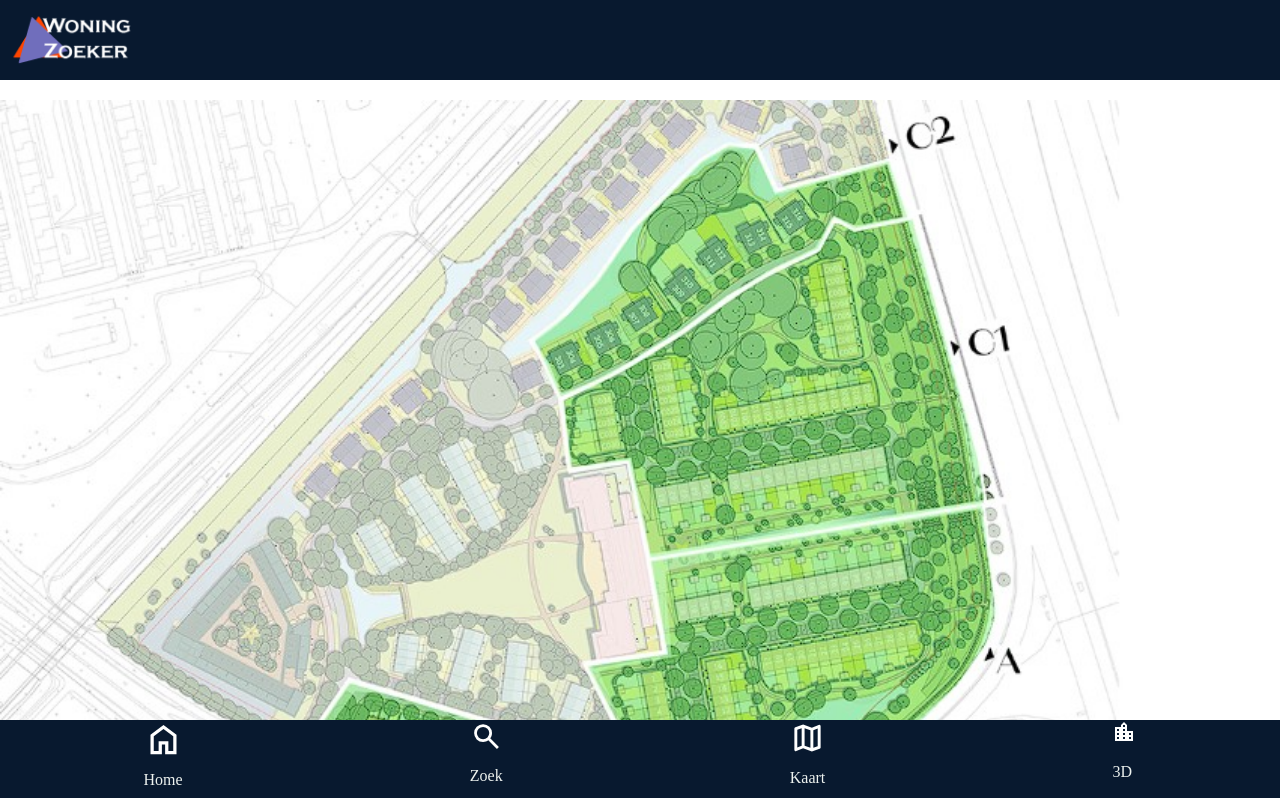
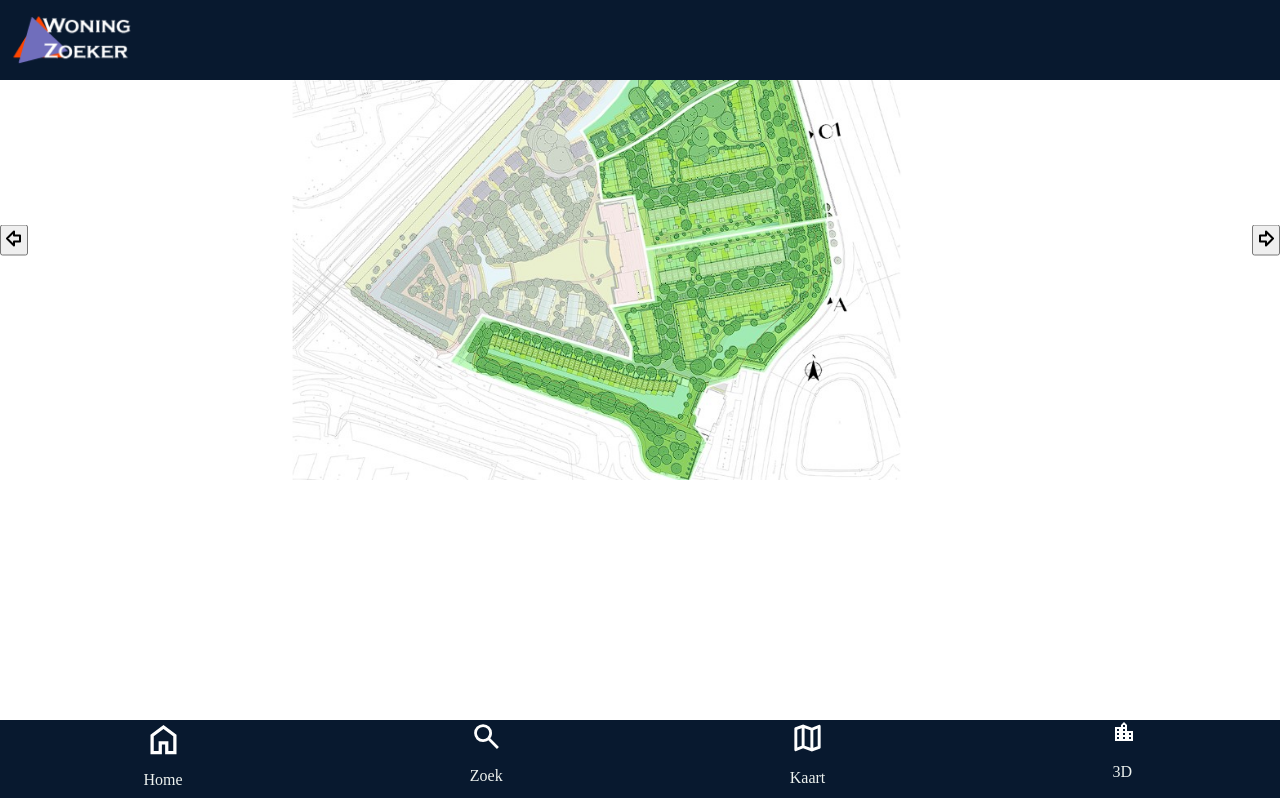
Before and after one commit to tomlommerse/woningzoeker, a React (Create React App) app: page / in a window 1280 px wide. Shown: the top 798 px of the page. Built offline with nearby package versions, Linux system fonts and the light colour scheme.

Commit message:
mapmovement (arrowbuttons)

```diff
--- a/src/components/MapPage.jsx
+++ b/src/components/MapPage.jsx
@@ -1,6 +1,6 @@
 import React from 'react'
 import '../styles/map.css';
-import Button from './Woningpagina/button.jsx';
+import { ArrowBigLeft, ArrowBigRight } from "lucide-react"
 
 import TestMap from '../assets/TestMap.jpg';
 
@@ -8,9 +8,29 @@ const MAP = TestMap
 
 
 function MapPage() {
+  function mapLeft(){
+    let img = document.getElementById("js-mapimg");
+
+    img.classList.remove("mapImgRight");
+    img.classList.add("mapImgLeft");
+  }
+  function mapRight(){
+    let img = document.getElementById("js-mapimg");
+
+    img.classList.remove("mapImgLeft");
+    img.classList.add("mapImgRight");
+  }
   return (
     <section className='mapSection'>
-        <img className='mapImg' src={MAP} alt="" />
+      <div className='mapImgContainer'>
+        <img id='js-mapimg' className='mapImg' src={MAP} alt="" />
+        <button onClick={mapLeft} className="mapImgNavbutton" style={{left: 0}}>
+            <ArrowBigLeft/>
+        </button>
+        <button onClick={mapRight} className="mapImgNavbutton" style={{right: 0}}>
+            <ArrowBigRight/>
+        </button>
+      </div>
     </section>
   )
 }
--- a/src/styles/map.css
+++ b/src/styles/map.css
@@ -1,6 +1,34 @@
-.mapImg{
+.mapImgContainer{
     margin: 0;
     padding: 0;
-    width: 100vw;
-    margin-top: 100px;
+    width: 400;
+    height: 60vh;
+    overflow: hidden;
+    position: relative;
 }
+.mapImg{
+    width: auto;
+    height: 100%;
+    display: block;
+    position: absolute;
+    left: 50%;
+    transform: translateX(-50%);
+}
+
+.mapImgLeft{
+    left: 0;
+    right: auto;
+    transform: translateX(0);
+}
+
+.mapImgRight{
+    right: 0;
+    left: auto;
+    transform: translateX(0);
+}
+
+.mapImgNavbutton{
+    position: absolute;
+    top: 50%;
+    transform: translateY(-50%);
+}
```
